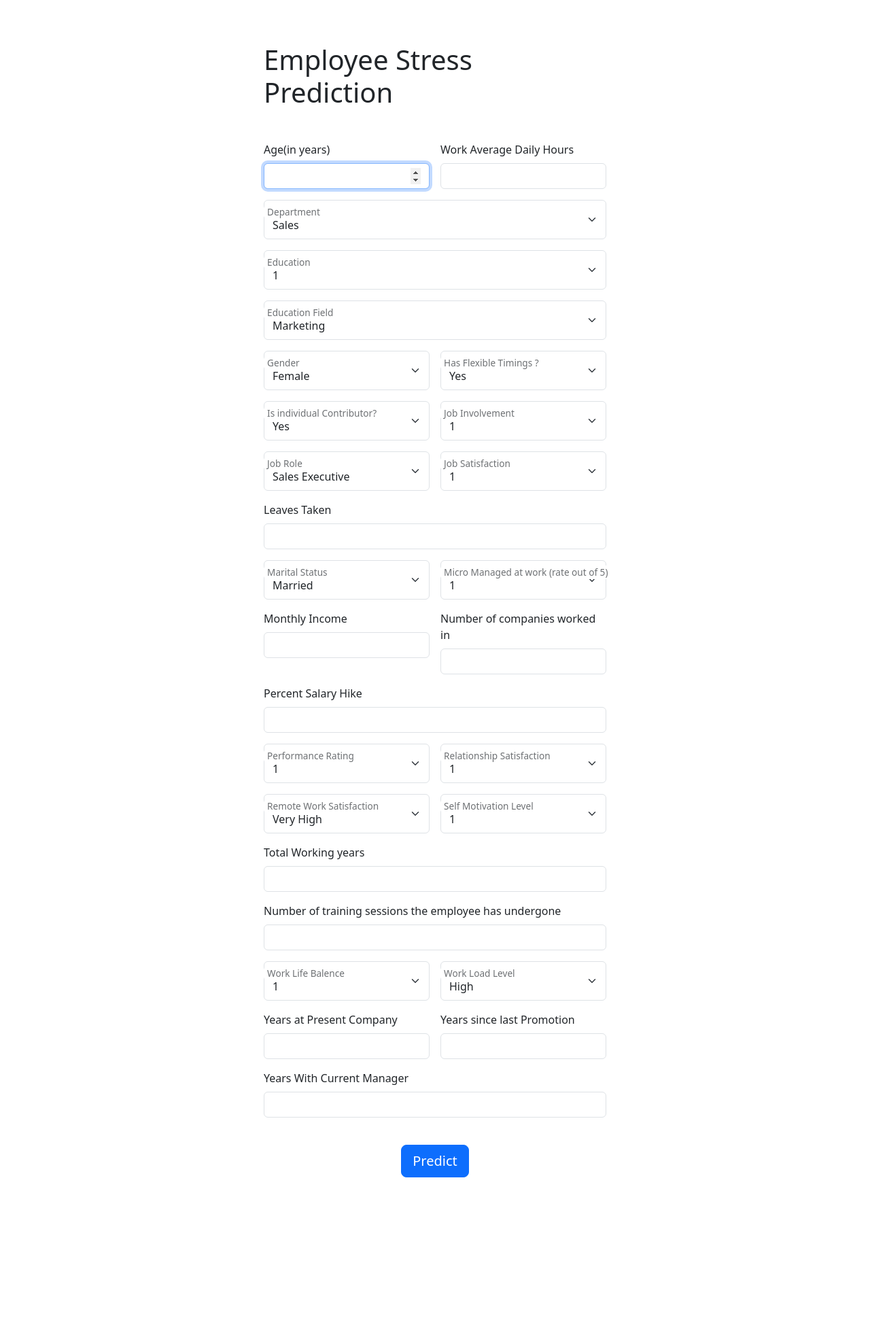
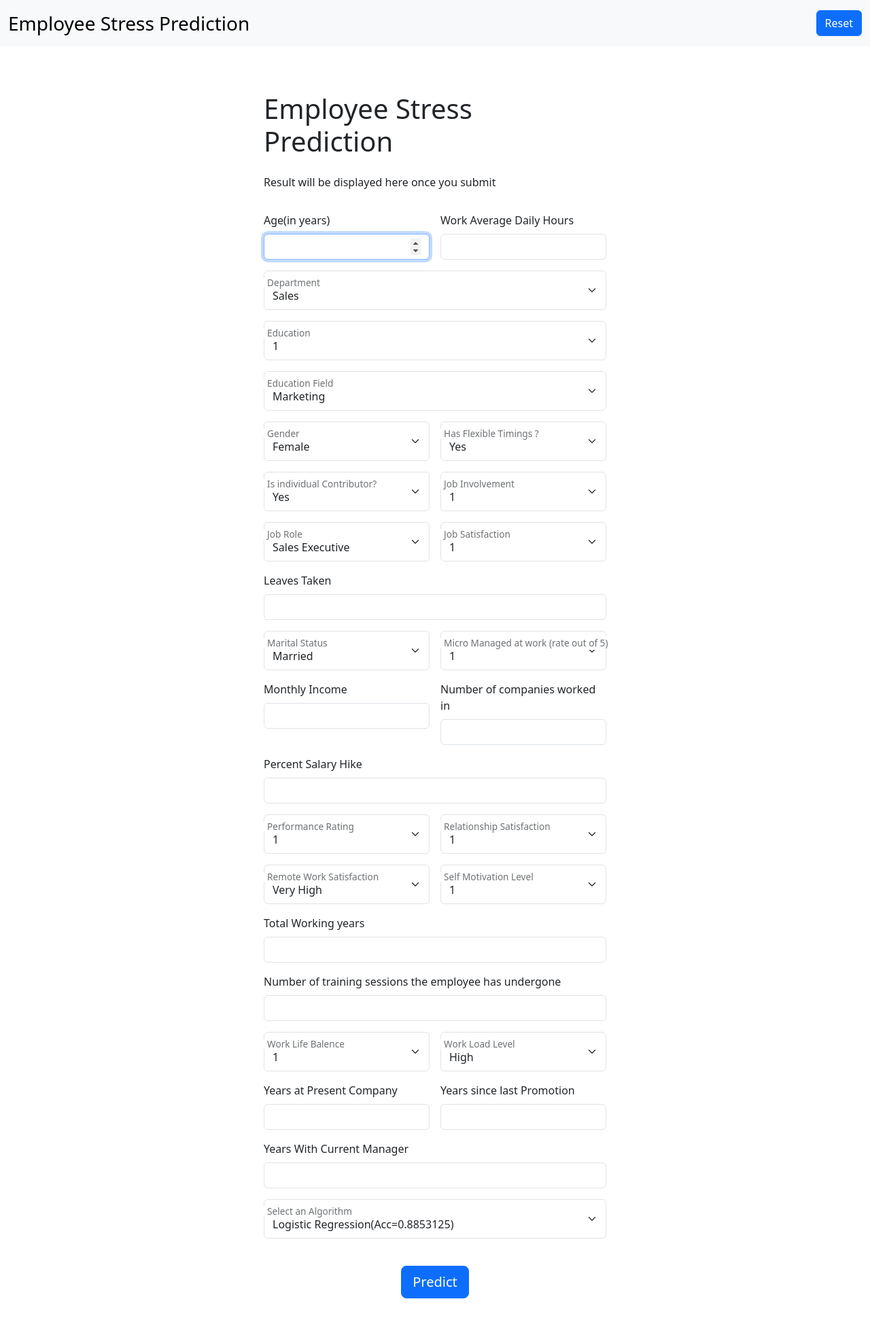
Before and after one commit to venkatmidhunmareedu/employeestressprediction, a Flask app: page / in a window 1280 px wide. Shown: the whole page at 68% size. Before the commit the page ends 1732 px from the top, so only its background shows below. Run offline with Flask 3, Linux system fonts and the light colour scheme; parts of the project's set-up code (start-up, migrations or seed data) failed here and were passed over.

Commit message:
Updated all models

```diff
--- a/app.py
+++ b/app.py
@@ -1,16 +1,34 @@
-from flask import Flask , render_template , redirect , url_for , request , make_response
+from flask import Flask , render_template , redirect , url_for , request , make_response , flash
 app  = Flask(__name__)
 from model import model
 
+
+result = []
+app.secret_key = 'your_secret_key'
 @app.route("/",methods=['GET'])
 def home():
-    return render_template('home.html' , result=None)
+    global result
+    return render_template('home.html' , result=result)
 
-@app.route("/predict" , methods=['POST','GET'])
+@app.route("/predict" , methods=['POST'])
 def predict():
+    global result
     data = request.form.to_dict()
-    result = model(data)
-    return render_template('home.html', data=data , result=result)
+    method = data.pop('method' , None)
+    result = model(data,method)
+    print(method)
+    print(data)
+    print(result)
+    flash("Predicted Successfully")
+    return redirect("/")
+
+@app.route("/reset" , methods=['POST','GET'])
+def reset():
+    global result
+    result = []
+    flash("Reset Complete!")
+    return redirect("/")
+
 
 if __name__ == '__main__':
     app.run(debug=True)
--- a/templates/home.html
+++ b/templates/home.html
@@ -4,16 +4,53 @@
 <head>
     <meta charset="utf-8">
     <meta name="viewport" content="width=device-width, initial-scale=1">
-    <title>Bootstrap demo</title>
+    <title>Employee Stress Prediction</title>
     <link href="https://cdn.jsdelivr.net/npm/bootstrap@5.3.0/dist/css/bootstrap.min.css" rel="stylesheet"
         integrity="sha384-9ndCyUaIbzAi2FUVXJi0CjmCapSmO7SnpJef0486qhLnuZ2cdeRhO02iuK6FUUVM" crossorigin="anonymous">
 </head>
 
+<!-- Accuracy(RF): 0.88375
+Accuracy(LR): 0.8853125
+Accuracy(DT): 0.815625
+Accuracy(SVM): 0.8296875
+Accuracy(KNN): 0.8071875
+Accuracy(NN): 0.8296875 -->
+
 <body>
+    <nav class="navbar navbar-expand-lg bg-body-tertiary fixed-top">
+        <div class="container-fluid">
+            <a class="navbar-brand fs-3" href="/">Employee Stress Prediction</a>
+            <button class="navbar-toggler" type="button" data-bs-toggle="collapse"
+                data-bs-target="#navbarSupportedContent" aria-controls="navbarSupportedContent" aria-expanded="false"
+                aria-label="Toggle navigation">
+                <span class="navbar-toggler-icon"></span>
+            </button>
+            <div class="collapse navbar-collapse" id="navbarSupportedContent">
+                <ul class="navbar-nav ms-auto mb-2 mb-lg-0">
+                    <form action="/reset" method="post">
+                        <button class="btn btn-primary">Reset</button>
+                    </form>
+                </ul>
+            </div>
+    </nav><br><br><br>
+    <div class="container">
+        {% with messages = get_flashed_messages() %}
+        {% if messages %}
+        {% for message in messages %}
+        <div class="alert alert-success alert-dismissible fade show" role="alert">
+            {{message}}
+            <button type="button" class="btn-close" data-bs-dismiss="alert" aria-label="Close"></button>
+        </div>
+        {% endfor %}
+        {% endif %}
+        {% endwith %}
+    </div>
     <div class="container justify-content-center col-lg-6">
         <form class="row  g-3 m-5" method="post" action="/predict">
             <h1>Employee Stress Prediction</h1>
-            <h1>{% if result[0]==1 %} Under Stress {% elif result[0]==0 %} Not Under Stress {% endif %}</h1>
+            {% if result[0]==1 %} <p class="text-danger fs-4 fw-bold">Under Stress </p> {% elif result[0]==0 %} <p
+                class="text-success fs-4 fw-bold">Not Under Stress</p> {% else
+            %} <p class="text-dark ">Result will be displayed here once you submit </p>{% endif %}
             <div class="col-md-6">
                 <label for="inputEmail4" class="form-label">Age(in years)</label>
                 <input type="number" class="form-control" id="inputEmail4" name="Age" required autofocus>
@@ -251,6 +288,19 @@
                 <label for="inputCity" class="form-label">Years With Current Manager</label>
                 <input type="number" class="form-control" id="YearsSincePromotion" name="YearsWithCurrManager" required>
             </div>
+            <div class="form-floating col-md-12">
+                <select class="form-select" id="floatingSelect" aria-label="Floating label select example" name="method"
+                    required>
+                    <option value="LR">Logistic Regression(Acc=0.8853125)</option>
+                    <option value="DT">Decision Tree(Acc=0.815625)</option>
+                    <option value="KNN">K-Nearest Neighbours(Acc=0.8071875)</option>
+                    <option value="MLPC">Neural Network(Acc=0.8296875)</option>
+                    <option value="RF">Random Forest(Acc=0.88375)</option>
+                    <option value="KNN">Support Vector Machine(Acc=0.8296875)</option>
+
+                </select>
+                <label for="floatingSelect">Select an Algorithm</label>
+            </div>
             <div class="text-center"><br>
                 <button class="btn btn-primary btn-lg" type="submit">Predict</button>
             </div>
@@ -265,6 +315,7 @@
 
 
 <!--
+
 {'Age': '1',
 'AvgDailyHours': '1',
 'Department': '0',
@@ -292,4 +343,13 @@
 'WorkLoadLevel': '0',
 'YearsAtCompany': '1',
 'YearsSinceLastPromotion': '1',
-'YearsWithCurrManager': '1'} -->
+'YearsWithCurrManager': '1'}
+Accuracy(RF): 0.88375
+Accuracy(LR): 0.8853125
+Accuracy(DT): 0.815625
+Accuracy(SVM): 0.8296875
+Accuracy(KNN): 0.8071875
+Accuracy(NN): 0.8296875
+
+
+-->
```
Also changed, not shown: model.py (+34 -4 lines), 1 other file.
